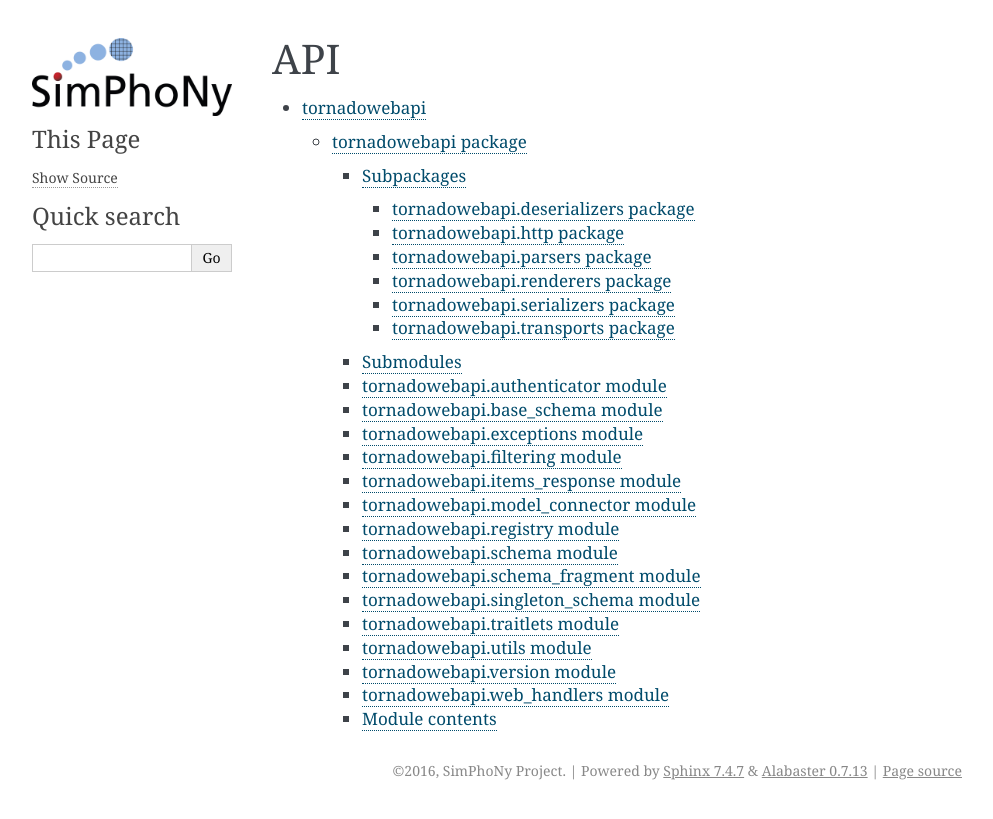
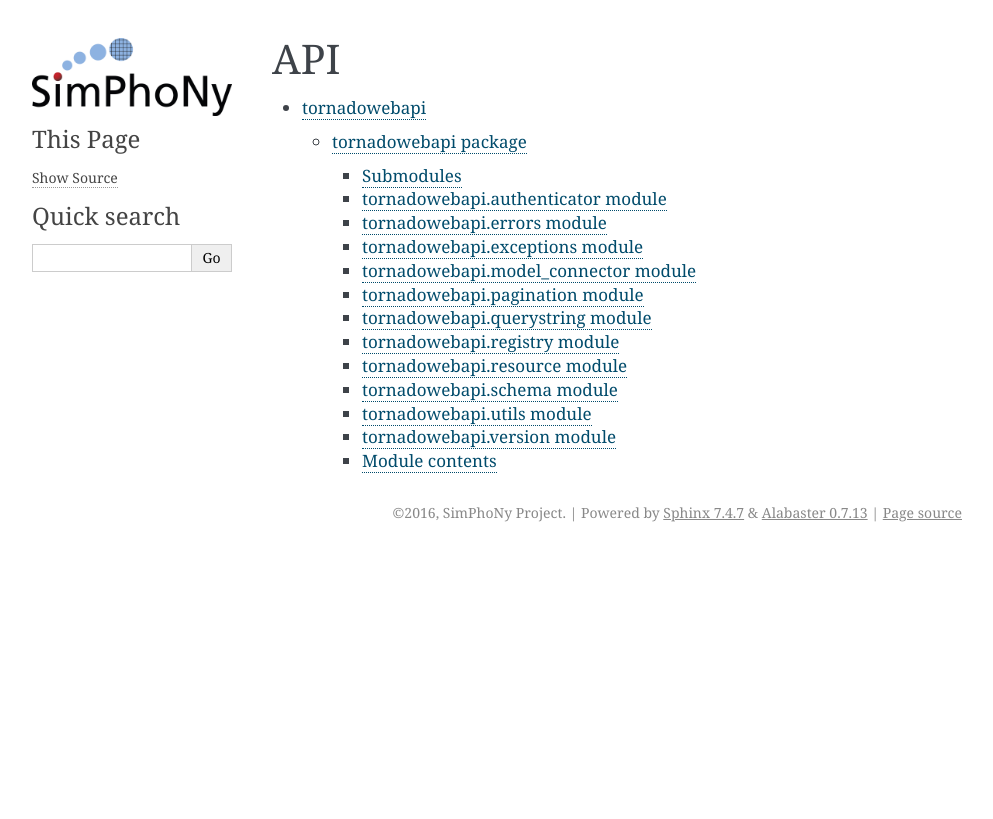
Before and after one commit to simphony/tornado-crud, a Sphinx documentation site: the page built from doc/source/api.rst, in a window 1280 px wide. Shown: the top 819 px of the page, without its empty margins (148-1141 px from the left). Built offline with Sphinx 7.4.7, drawn with Linux system fonts in a browser that asks for light colours; the version number is read from the project's files by our own code.

Commit message:
Recreated apidoc

```diff
--- a/doc/source/api/tornadowebapi.deserializers.rst
+++ /dev/null
@@ -1,30 +0,0 @@
-tornadowebapi.deserializers package
-===================================
-
-Submodules
-----------
-
-tornadowebapi.deserializers.base_deserializer module
-----------------------------------------------------
-
-.. automodule:: tornadowebapi.deserializers.base_deserializer
-    :members:
-    :undoc-members:
-    :show-inheritance:
-
-tornadowebapi.deserializers.basic_rest_deserializer module
-----------------------------------------------------------
-
-.. automodule:: tornadowebapi.deserializers.basic_rest_deserializer
-    :members:
-    :undoc-members:
-    :show-inheritance:
-
-
-Module contents
----------------
-
-.. automodule:: tornadowebapi.deserializers
-    :members:
-    :undoc-members:
-    :show-inheritance:
--- a/doc/source/api/tornadowebapi.http.rst
+++ /dev/null
@@ -1,30 +0,0 @@
-tornadowebapi.http package
-==========================
-
-Submodules
-----------
-
-tornadowebapi.http.httpstatus module
-------------------------------------
-
-.. automodule:: tornadowebapi.http.httpstatus
-    :members:
-    :undoc-members:
-    :show-inheritance:
-
-tornadowebapi.http.payloaded_http_error module
-----------------------------------------------
-
-.. automodule:: tornadowebapi.http.payloaded_http_error
-    :members:
-    :undoc-members:
-    :show-inheritance:
-
-
-Module contents
----------------
-
-.. automodule:: tornadowebapi.http
-    :members:
-    :undoc-members:
-    :show-inheritance:
--- a/doc/source/api/tornadowebapi.parsers.rst
+++ /dev/null
@@ -1,30 +0,0 @@
-tornadowebapi.parsers package
-=============================
-
-Submodules
-----------
-
-tornadowebapi.parsers.base_parser module
-----------------------------------------
-
-.. automodule:: tornadowebapi.parsers.base_parser
-    :members:
-    :undoc-members:
-    :show-inheritance:
-
-tornadowebapi.parsers.json_parser module
-----------------------------------------
-
-.. automodule:: tornadowebapi.parsers.json_parser
-    :members:
-    :undoc-members:
-    :show-inheritance:
-
-
-Module contents
----------------
-
-.. automodule:: tornadowebapi.parsers
-    :members:
-    :undoc-members:
-    :show-inheritance:
--- a/doc/source/api/tornadowebapi.renderers.rst
+++ /dev/null
@@ -1,30 +0,0 @@
-tornadowebapi.renderers package
-===============================
-
-Submodules
-----------
-
-tornadowebapi.renderers.base_renderer module
---------------------------------------------
-
-.. automodule:: tornadowebapi.renderers.base_renderer
-    :members:
-    :undoc-members:
-    :show-inheritance:
-
-tornadowebapi.renderers.json_renderer module
---------------------------------------------
-
-.. automodule:: tornadowebapi.renderers.json_renderer
-    :members:
-    :undoc-members:
-    :show-inheritance:
-
-
-Module contents
----------------
-
-.. automodule:: tornadowebapi.renderers
-    :members:
-    :undoc-members:
-    :show-inheritance:
--- a/doc/source/api/tornadowebapi.rst
+++ b/doc/source/api/tornadowebapi.rst
@@ -1,17 +1,5 @@
 tornadowebapi package
 =====================
-
-Subpackages
------------
-
-.. toctree::
-
-    tornadowebapi.deserializers
-    tornadowebapi.http
-    tornadowebapi.parsers
-    tornadowebapi.renderers
-    tornadowebapi.serializers
-    tornadowebapi.transports
 
 Submodules
 ----------
@@ -24,10 +12,10 @@ tornadowebapi.authenticator module
     :undoc-members:
     :show-inheritance:
 
-tornadowebapi.base_schema module
---------------------------------
+tornadowebapi.errors module
+---------------------------
 
-.. automodule:: tornadowebapi.base_schema
+.. automodule:: tornadowebapi.errors
     :members:
     :undoc-members:
     :show-inheritance:
@@ -40,26 +28,26 @@ tornadowebapi.exceptions module
     :undoc-members:
     :show-inheritance:
 
-tornadowebapi.filtering module
-------------------------------
+tornadowebapi.model_connector module
+------------------------------------
 
-.. automodule:: tornadowebapi.filtering
+.. automodule:: tornadowebapi.model_connector
     :members:
     :undoc-members:
     :show-inheritance:
 
-tornadowebapi.items_response module
------------------------------------
+tornadowebapi.pagination module
+-------------------------------
 
-.. automodule:: tornadowebapi.items_response
+.. automodule:: tornadowebapi.pagination
     :members:
     :undoc-members:
     :show-inheritance:
 
-tornadowebapi.model_connector module
-------------------------------------
+tornadowebapi.querystring module
+--------------------------------
 
-.. automodule:: tornadowebapi.model_connector
+.. automodule:: tornadowebapi.querystring
     :members:
     :undoc-members:
     :show-inheritance:
@@ -72,34 +60,18 @@ tornadowebapi.registry module
     :undoc-members:
     :show-inheritance:
 
+tornadowebapi.resource module
+-----------------------------
+
+.. automodule:: tornadowebapi.resource
+    :members:
+    :undoc-members:
+    :show-inheritance:
+
 tornadowebapi.schema module
 ---------------------------
 
 .. automodule:: tornadowebapi.schema
-    :members:
-    :undoc-members:
-    :show-inheritance:
-
-tornadowebapi.schema_fragment module
-------------------------------------
-
-.. automodule:: tornadowebapi.schema_fragment
-    :members:
-    :undoc-members:
-    :show-inheritance:
-
-tornadowebapi.singleton_schema module
--------------------------------------
-
-.. automodule:: tornadowebapi.singleton_schema
-    :members:
-    :undoc-members:
-    :show-inheritance:
-
-tornadowebapi.traitlets module
-------------------------------
-
-.. automodule:: tornadowebapi.traitlets
     :members:
     :undoc-members:
     :show-inheritance:
@@ -120,14 +92,6 @@ tornadowebapi.version module
     :undoc-members:
     :show-inheritance:
 
-tornadowebapi.web_handlers module
----------------------------------
-
-.. automodule:: tornadowebapi.web_handlers
-    :members:
-    :undoc-members:
-    :show-inheritance:
-
 
 Module contents
 ---------------
--- a/doc/source/api/tornadowebapi.serializers.rst
+++ /dev/null
@@ -1,30 +0,0 @@
-tornadowebapi.serializers package
-=================================
-
-Submodules
-----------
-
-tornadowebapi.serializers.base_serializer module
-------------------------------------------------
-
-.. automodule:: tornadowebapi.serializers.base_serializer
-    :members:
-    :undoc-members:
-    :show-inheritance:
-
-tornadowebapi.serializers.basic_rest_serializer module
-------------------------------------------------------
-
-.. automodule:: tornadowebapi.serializers.basic_rest_serializer
-    :members:
-    :undoc-members:
-    :show-inheritance:
-
-
-Module contents
----------------
-
-.. automodule:: tornadowebapi.serializers
-    :members:
-    :undoc-members:
-    :show-inheritance:
--- a/doc/source/api/tornadowebapi.transports.rst
+++ /dev/null
@@ -1,30 +0,0 @@
-tornadowebapi.transports package
-================================
-
-Submodules
-----------
-
-tornadowebapi.transports.base_transport module
-----------------------------------------------
-
-.. automodule:: tornadowebapi.transports.base_transport
-    :members:
-    :undoc-members:
-    :show-inheritance:
-
-tornadowebapi.transports.basic_rest_transport module
-----------------------------------------------------
-
-.. automodule:: tornadowebapi.transports.basic_rest_transport
-    :members:
-    :undoc-members:
-    :show-inheritance:
-
-
-Module contents
----------------
-
-.. automodule:: tornadowebapi.transports
-    :members:
-    :undoc-members:
-    :show-inheritance:
```
